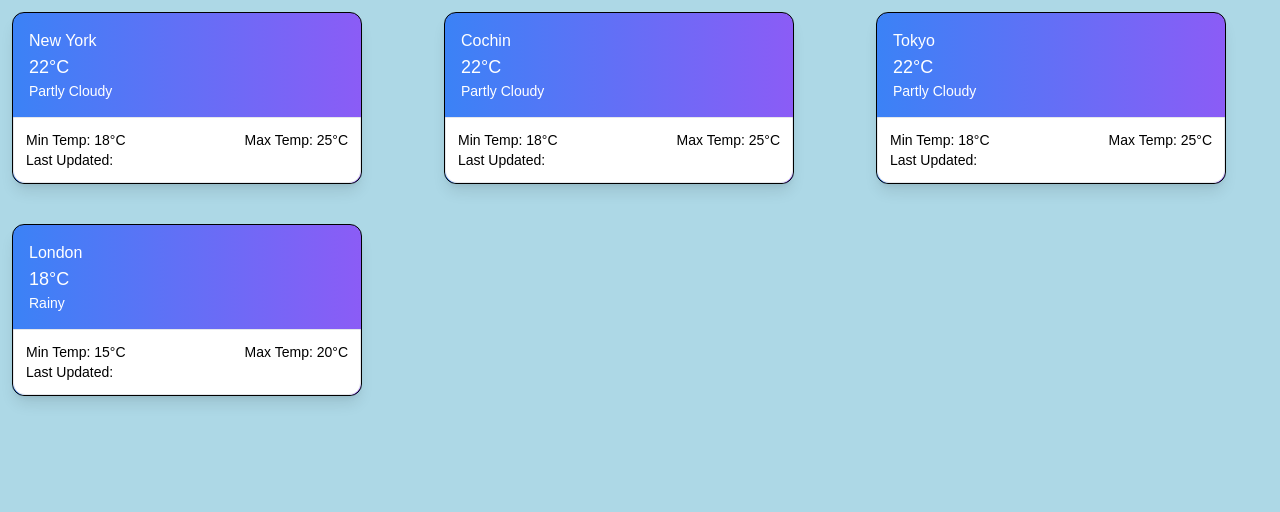
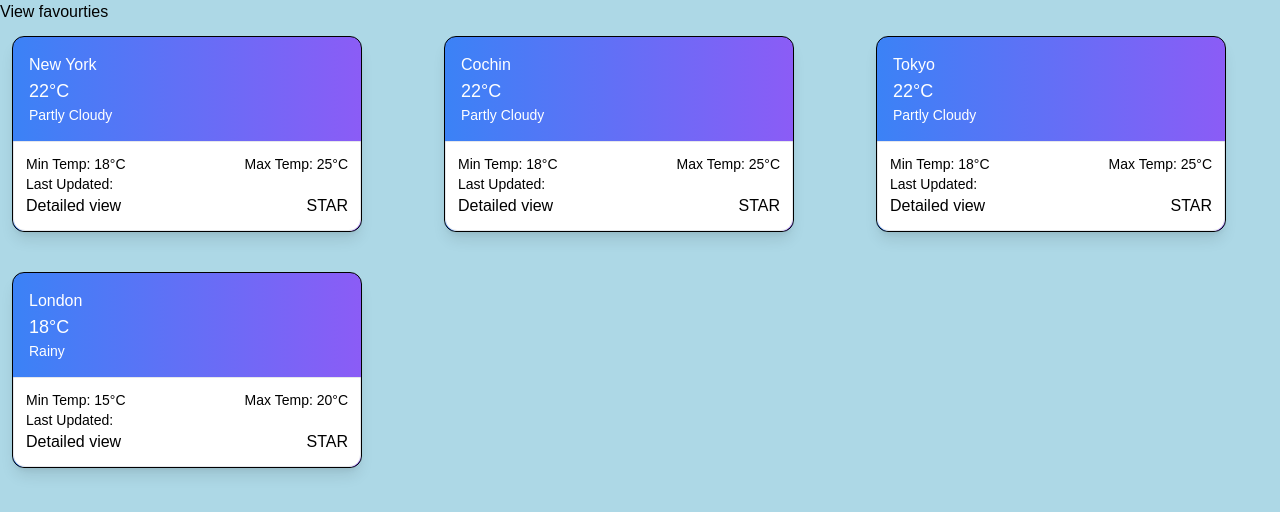
Before and after one commit to sriramEdstem/taskWeatherDashboard, a Next.js app: page / in a window 1280 px wide. Shown: the top 512 px of the page. Built offline with nearby package versions, Linux system fonts and the light colour scheme.

Commit message:
zustand integrated

```diff
--- a/src/app/cities/[cityId]/page.tsx
+++ b/src/app/cities/[cityId]/page.tsx
@@ -1,26 +1,33 @@
-export default function CityDetails() {
-  return(
+import React from "react";
+import { weatherData } from "@/data/sample";
+import { notFound } from "next/navigation";
+
+export default async function CityDetails(props: any) {
+  const { cityId } = await props.params;
+  const city = weatherData.find((city) => city.cityId === cityId);
+
+  if (!city) notFound();
+
+  return (
     <div className="container mx-auto p-3 bg-amber-500 bg-cover text-center ">
-
-<h1 className="text-2xl font-bold mb-4 text-white">tvm</h1>
+      <h1 className="text-2xl font-bold mb-4 text-white">{city.name}</h1>
       <div className="bg-white bg-opacity-70 shadow-md p-4 rounded-lg mb-4">
         <h2 className="text-lg font-bold">Current Weather</h2>
-  <div className=" flex justify-between">
+        <div className="flex justify-between">
           <div>
-      <p>Temparature:</p>
-      <p>Condition</p>
+            <p>Temperature: {city.current.temp}°C</p>
+            <p>Condition: {city.current.condition}</p>
           </div>
           <div>
-      <p>Humidity</p>
-      <p>Wind Speed</p>
+            <p>Humidity: {city.current.humidity}%</p>
+            <p>Wind Speed: {city.current.windSpeed} km/h</p>
           </div>
         </div>
         <div className="flex justify-between">
-    <p>Pressure:</p>
-    <p>Visibility:</p>
+          <p>Pressure: {city.current.pressure} hPa</p>
+          <p>Visibility: {city.current.visibility} km</p>
         </div>
       </div>
-
       <div className="bg-white bg-opacity-75 shadow-md p-3 rounded-lg mb-4 ">
         <h2 className="text-lg font-bold">Hourly Forecast</h2>
         <table className="w-full">
@@ -32,30 +39,27 @@
             </tr>
           </thead>
           <tbody>
-      <tr>
-        <td>Time</td>
-        <td>Temp</td>
-        <td>Condition</td>
+            {city.hourly.map((hour, index) => (
+              <tr key={index}>
+                <td>{hour.time}</td>
+                <td>{hour.temp}°C</td>
+                <td>{hour.condition}</td>
               </tr>
+            ))}
           </tbody>
         </table>
-
       </div>
       <div className="bg-white bg-opacity-70 shadow-md p-3 rounded-lg mb-4 ">
-  <h2 className="text-lg font-bold">
-    Forecast
-  </h2>
+        <h2 className="text-lg font-bold">Forecast</h2>
         <div className="flex justify-between">
-          <p>Max Temp: C</p>
-          <p>Min Temp: C</p>
+          <p>Max Temp: {city.forecast.maxTemp}°C</p>
+          <p>Min Temp: {city.forecast.minTemp}°C</p>
         </div>
         <div className="flex justify-between">
-          <p>Sunrise: </p>
-          <p>Sunset: </p>
-        </div>
-
-
+          <p>Sunrise: {city.forecast.sunrise}</p>
+          <p>Sunset: {city.forecast.sunset}</p>
         </div>
       </div>
-  )
+    </div>
+  );
 }
--- /dev/null
+++ b/src/app/favourites/_store/index.ts
@@ -0,0 +1,36 @@
+import { create } from "zustand";
+
+interface City {
+  cityId: string;
+  name: string;
+  current: {
+    temp: number;
+    condition: string;
+    humidity: number;
+    windSpeed: number;
+  };
+  forecast: {
+    maxTemp: number;
+    minTemp: number;
+    sunrise: string;
+    sunset: string;
+  };
+}
+
+interface States {
+  favourites: Array<City>;
+}
+
+interface Actions {
+  addCity: (city: City) => void;
+}
+
+export const useFavouriteStore = create<States & Actions>((set) => ({
+  favourites: [],
+  addCity: (city: City) =>
+    set((state) => ({
+      favourites: state.favourites.some((fav) => fav.cityId === city.cityId)
+        ? state.favourites.filter((fav) => fav.cityId !== city.cityId)
+        : [...state.favourites, city],
+    })),
+}));
--- /dev/null
+++ b/src/app/favourites/page.tsx
@@ -0,0 +1,18 @@
+"use client";
+import React from "react";
+import WeatherCard from "@/components/WeatherCard";
+import { useFavouriteStore } from "./_store";
+
+export default function Favourites() {
+  const { favourites } = useFavouriteStore((state) => state);
+  console.log(favourites);
+  const weatherGrid = favourites.map((city) => (
+    <WeatherCard key={city.cityId} city={city} />
+  ));
+
+  return (
+    <div className="grid grid-cols-1 gap-4 md:grid-cols-2 lg:grid-cols-3">
+      {weatherGrid}
+    </div>
+  );
+}
--- a/src/app/page.tsx
+++ b/src/app/page.tsx
@@ -5,14 +5,17 @@
 
 export default function Home() {
   const weatherGrid = weatherData.map((city) => (
-    <Link key={city.cityId} href={`/cities/${city.cityId}`}>
-      <WeatherCard city={city} />
-    </Link>
+    <WeatherCard key={city.cityId} city={city} />
   ));
 
   return (
-    <div className="grid grid-cols-1 gap-4 md:grid-cols-2 lg:grid-cols-3">
-      {weatherGrid}
+    <div>
+      <Link href={"/favourites"}>
+        <button>View favourties</button>
+      </Link>
+      <div className="grid grid-cols-1 gap-4 md:grid-cols-2 lg:grid-cols-3">
+        {weatherGrid}
+      </div>
     </div>
   );
 }
--- a/src/components/WeatherCard.tsx
+++ b/src/components/WeatherCard.tsx
@@ -1,3 +1,4 @@
+"use client";
 interface City {
   cityId: string;
   name: string;
@@ -14,15 +15,25 @@
     sunset: string;
   };
 }
+import { useFavouriteStore } from "@/app/favourites/_store";
+import Link from "next/link";
 
 export default function WeatherCard({ city }: { city: City }) {
+  const { favourites, addCity } = useFavouriteStore((state) => state);
   return (
-    <div className="w-[350px] bg-gradient-to-r from-blue-500 to-violet-500 rounded-xl border-black border shadow-lg m-3">
+    <div
+      onClick={() => {
+        addCity(city);
+        console.log(favourites);
+      }}
+      className="w-[350px] bg-gradient-to-r  from-blue-500 to-violet-500 rounded-xl border-black border shadow-lg m-3"
+    >
       <div className="text-white p-4">
         <h2>{city.name}</h2>
         <p className="text-lg">{city.current.temp}°C</p>
         <p className="text-sm">{city.current.condition}</p>
       </div>
+
       <div className="bg-white text-black rounded-b-xl p-3 pb-[-12px] border">
         <div className="flex justify-between">
           <p className="text-sm">Min Temp: {city.forecast.minTemp}°C</p>
@@ -31,6 +42,14 @@
         <div className="flex justify-between">
           <p className="text-sm">Last Updated: </p>
         </div>
+        <div className="flex justify-between">
+          <button className="hover:scale-105	">
+            <Link key={city.cityId} href={`/cities/${city.cityId}`}>
+              Detailed view
+            </Link>
+          </button>
+          <button className="hover:scale-105	">STAR</button>
+        </div>
       </div>
     </div>
   );
--- a/src/data/sample.ts
+++ b/src/data/sample.ts
@@ -21,7 +21,41 @@
         temp: 23,
         condition: "Sunny",
       },
-      // ... more hourly data
+      {
+        time: "14:00",
+        temp: 23,
+        condition: "Sunny",
+      },
+      {
+        time: "15:00",
+        temp: 23,
+        condition: "Sunny",
+      },
+      {
+        time: "16:00",
+        temp: 23,
+        condition: "Sunny",
+      },
+      {
+        time: "17:00",
+        temp: 23,
+        condition: "Sunny",
+      },
+      {
+        time: "18:00",
+        temp: 23,
+        condition: "Sunny",
+      },
+      {
+        time: "19:00",
+        temp: 23,
+        condition: "Sunny",
+      },
+      {
+        time: "20:00",
+        temp: 23,
+        condition: "Sunny",
+      },
     ],
     forecast: {
       maxTemp: 25,
@@ -49,6 +83,41 @@
       },
       {
         time: "13:00",
+        temp: 23,
+        condition: "Sunny",
+      },
+      {
+        time: "14:00",
+        temp: 23,
+        condition: "Sunny",
+      },
+      {
+        time: "15:00",
+        temp: 23,
+        condition: "Sunny",
+      },
+      {
+        time: "16:00",
+        temp: 23,
+        condition: "Sunny",
+      },
+      {
+        time: "17:00",
+        temp: 23,
+        condition: "Sunny",
+      },
+      {
+        time: "18:00",
+        temp: 23,
+        condition: "Sunny",
+      },
+      {
+        time: "19:00",
+        temp: 23,
+        condition: "Sunny",
+      },
+      {
+        time: "20:00",
         temp: 23,
         condition: "Sunny",
       },
@@ -83,6 +152,41 @@
         temp: 23,
         condition: "Sunny",
       },
+      {
+        time: "14:00",
+        temp: 23,
+        condition: "Sunny",
+      },
+      {
+        time: "15:00",
+        temp: 23,
+        condition: "Sunny",
+      },
+      {
+        time: "16:00",
+        temp: 23,
+        condition: "Sunny",
+      },
+      {
+        time: "17:00",
+        temp: 23,
+        condition: "Sunny",
+      },
+      {
+        time: "18:00",
+        temp: 23,
+        condition: "Sunny",
+      },
+      {
+        time: "19:00",
+        temp: 23,
+        condition: "Sunny",
+      },
+      {
+        time: "20:00",
+        temp: 23,
+        condition: "Sunny",
+      },
       // ... more hourly data
     ],
     forecast: {
@@ -111,8 +215,43 @@
       },
       {
         time: "13:00",
-        temp: 19,
-        condition: "Cloudy",
+        temp: 23,
+        condition: "Sunny",
+      },
+      {
+        time: "14:00",
+        temp: 23,
+        condition: "Sunny",
+      },
+      {
+        time: "15:00",
+        temp: 23,
+        condition: "Sunny",
+      },
+      {
+        time: "16:00",
+        temp: 23,
+        condition: "Sunny",
+      },
+      {
+        time: "17:00",
+        temp: 23,
+        condition: "Sunny",
+      },
+      {
+        time: "18:00",
+        temp: 23,
+        condition: "Sunny",
+      },
+      {
+        time: "19:00",
+        temp: 23,
+        condition: "Sunny",
+      },
+      {
+        time: "20:00",
+        temp: 23,
+        condition: "Sunny",
       },
       // ... more hourly data
     ],
```
Also changed, not shown: package.json (+5 -4 lines), 1 other file (tests, documents, lock files or other folders). Lines whose indentation alone changed are shown as unchanged.
